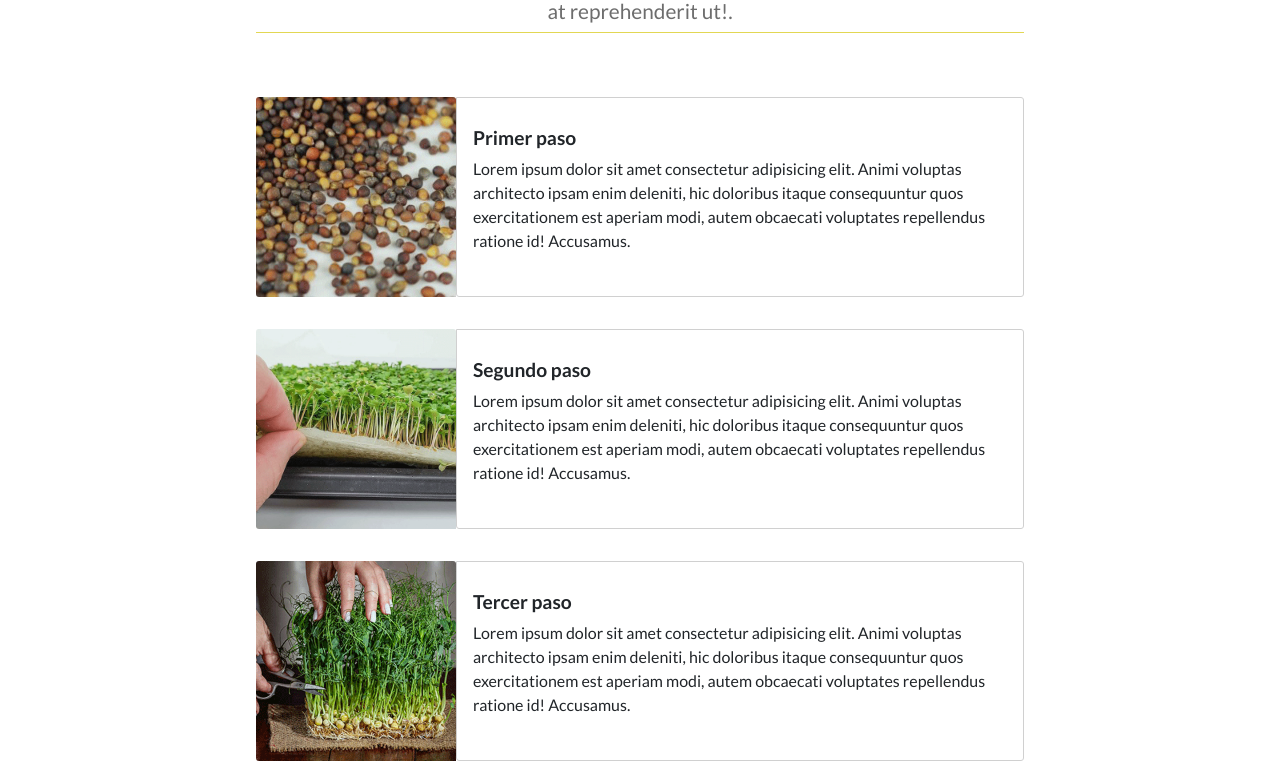
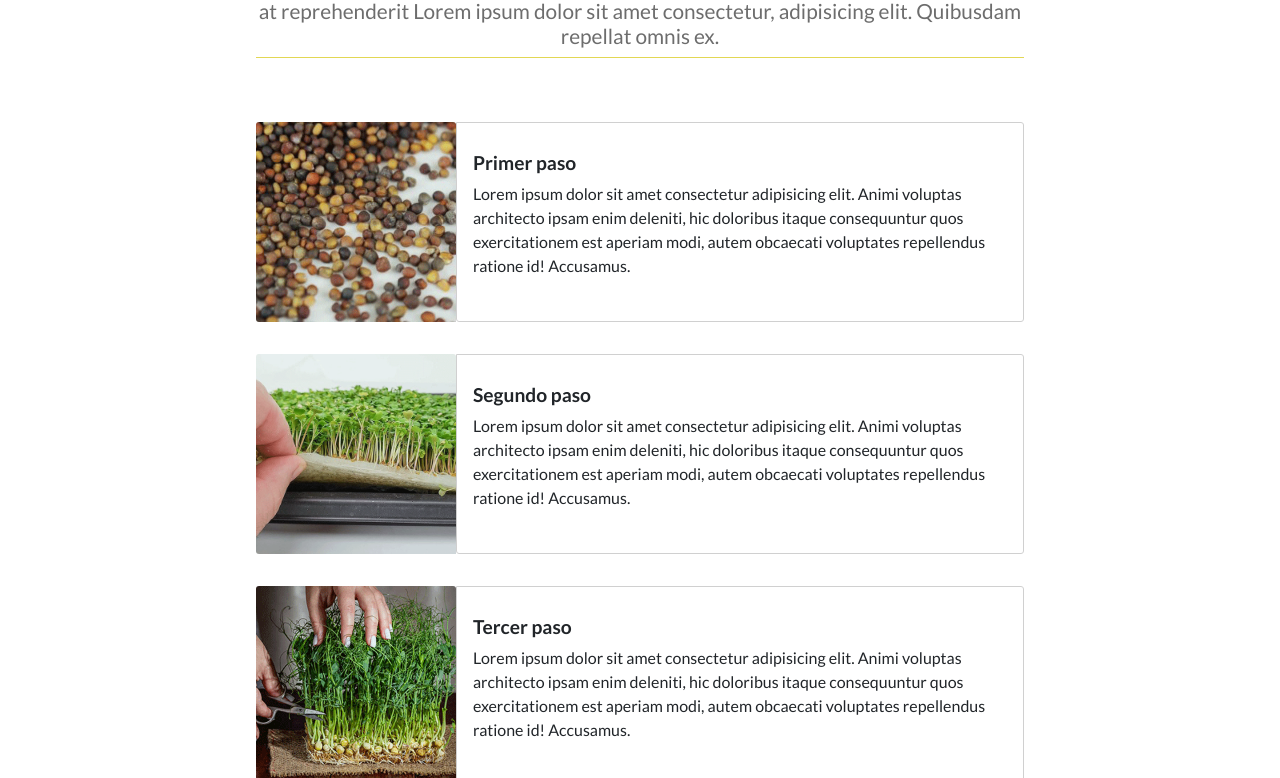
Before and after one commit to FerIllanes/Crudo-Web-site, a plain HTML site: page pages/cultivo.html in a window 1280 px wide. Shown: the part 232-1010 px from the top of the page. Drawn offline with nearby package versions, Linux system fonts and the light colour scheme.

Commit message:
pagina cultivo

```diff
--- a/pages/cultivo.html
+++ b/pages/cultivo.html
@@ -61,7 +61,8 @@
                 <h1>Orgánico y sustentable</h1>
                 <h2>Lorem ipsum dolor sit amet consectetur, adipisicing elit. Quibusdam repellat omnis ex at
                     reprehenderit
-                    ut!.</h2>
+                    Lorem ipsum dolor sit amet consectetur, adipisicing elit. Quibusdam repellat omnis ex.
+                </h2>
             </div>
             <div class="card-cultivo">
                 <img src="../img/paso1.png" alt="">
```
